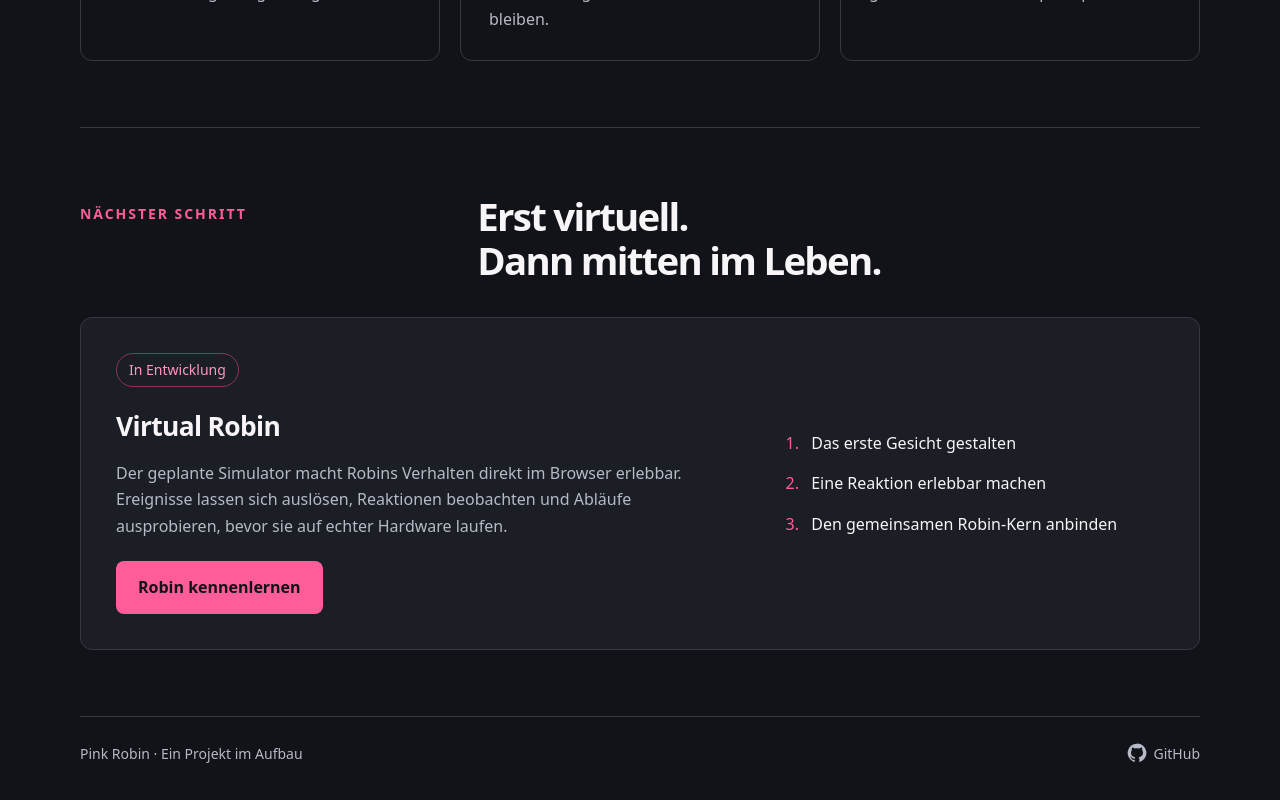
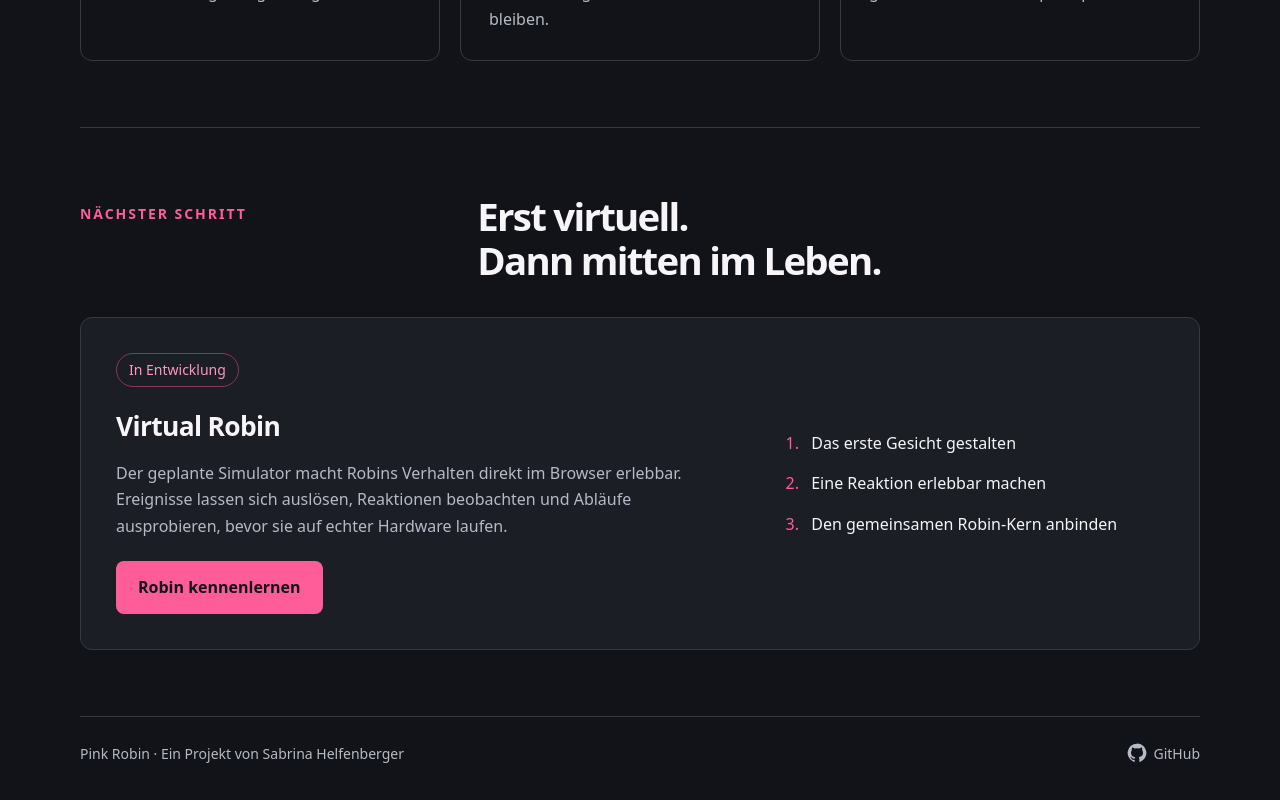
Before and after one commit to sabrinahelfenberger-Wusel/PinkRobin, an Angular app in the folder web/: page /#/ in a window 1280 px wide. Shown: the part 1212-2012 px from the top of the page. Built offline with nearby package versions, Linux system fonts and the light colour scheme.

Commit message:
Credit Sabrina Helfenberger in homepage footer

```diff
--- a/web/src/app/home.component.html
+++ b/web/src/app/home.component.html
@@ -13,5 +13,5 @@
       </div></section>
       <section id="virtual-robin" class="section" aria-labelledby="virtual-title"><div class="section-head"><p class="eyebrow">Nächster Schritt</p><h2 id="virtual-title">Erst virtuell.<br>Dann mitten im Leben.</h2></div><div class="development"><div><span class="badge">In Entwicklung</span><h3>Virtual Robin</h3><p>Der geplante Simulator macht Robins Verhalten direkt im Browser erlebbar. Ereignisse lassen sich auslösen, Reaktionen beobachten und Abläufe ausprobieren, bevor sie auf echter Hardware laufen.</p><a class="button" routerLink="/virtual-robin" style="margin-top:22px">Robin kennenlernen</a></div><ol class="steps"><li>Das erste Gesicht gestalten</li><li>Eine Reaktion erlebbar machen</li><li>Den gemeinsamen Robin-Kern anbinden</li></ol></div></section>
     </main>
-    <footer><span>Pink Robin · Ein Projekt im Aufbau</span><a class="github-link" href="https://github.com/sabrinahelfenberger-Wusel/PinkRobin" target="_blank" rel="noopener noreferrer" aria-label="PinkRobin auf GitHub (öffnet einen neuen Tab)"><svg viewBox="0 0 24 24" width="20" height="20" fill="currentColor" aria-hidden="true" focusable="false"><path d="M12 .75a11.25 11.25 0 0 0-3.558 21.923c.563.104.768-.244.768-.542 0-.267-.01-.974-.015-1.912-3.13.68-3.791-1.508-3.791-1.508-.512-1.3-1.25-1.646-1.25-1.646-1.022-.699.078-.685.078-.685 1.13.08 1.725 1.16 1.725 1.16 1.005 1.722 2.637 1.225 3.28.937.102-.728.393-1.225.715-1.507-2.499-.284-5.126-1.25-5.126-5.565 0-1.23.44-2.235 1.16-3.023-.116-.285-.503-1.43.11-2.98 0 0 .945-.303 3.094 1.155a10.78 10.78 0 0 1 5.625 0c2.148-1.458 3.092-1.155 3.092-1.155.614 1.55.228 2.695.112 2.98.722.788 1.158 1.793 1.158 3.023 0 4.326-2.631 5.278-5.138 5.557.404.349.765 1.036.765 2.088 0 1.508-.014 2.726-.014 3.096 0 .3.203.65.774.54A11.251 11.251 0 0 0 12 .75Z"/></svg><span>GitHub</span></a></footer>
+    <footer><span>Pink Robin · Ein Projekt von Sabrina Helfenberger</span><a class="github-link" href="https://github.com/sabrinahelfenberger-Wusel/PinkRobin" target="_blank" rel="noopener noreferrer" aria-label="PinkRobin auf GitHub (öffnet einen neuen Tab)"><svg viewBox="0 0 24 24" width="20" height="20" fill="currentColor" aria-hidden="true" focusable="false"><path d="M12 .75a11.25 11.25 0 0 0-3.558 21.923c.563.104.768-.244.768-.542 0-.267-.01-.974-.015-1.912-3.13.68-3.791-1.508-3.791-1.508-.512-1.3-1.25-1.646-1.25-1.646-1.022-.699.078-.685.078-.685 1.13.08 1.725 1.16 1.725 1.16 1.005 1.722 2.637 1.225 3.28.937.102-.728.393-1.225.715-1.507-2.499-.284-5.126-1.25-5.126-5.565 0-1.23.44-2.235 1.16-3.023-.116-.285-.503-1.43.11-2.98 0 0 .945-.303 3.094 1.155a10.78 10.78 0 0 1 5.625 0c2.148-1.458 3.092-1.155 3.092-1.155.614 1.55.228 2.695.112 2.98.722.788 1.158 1.793 1.158 3.023 0 4.326-2.631 5.278-5.138 5.557.404.349.765 1.036.765 2.088 0 1.508-.014 2.726-.014 3.096 0 .3.203.65.774.54A11.251 11.251 0 0 0 12 .75Z"/></svg><span>GitHub</span></a></footer>
   </div>
```
